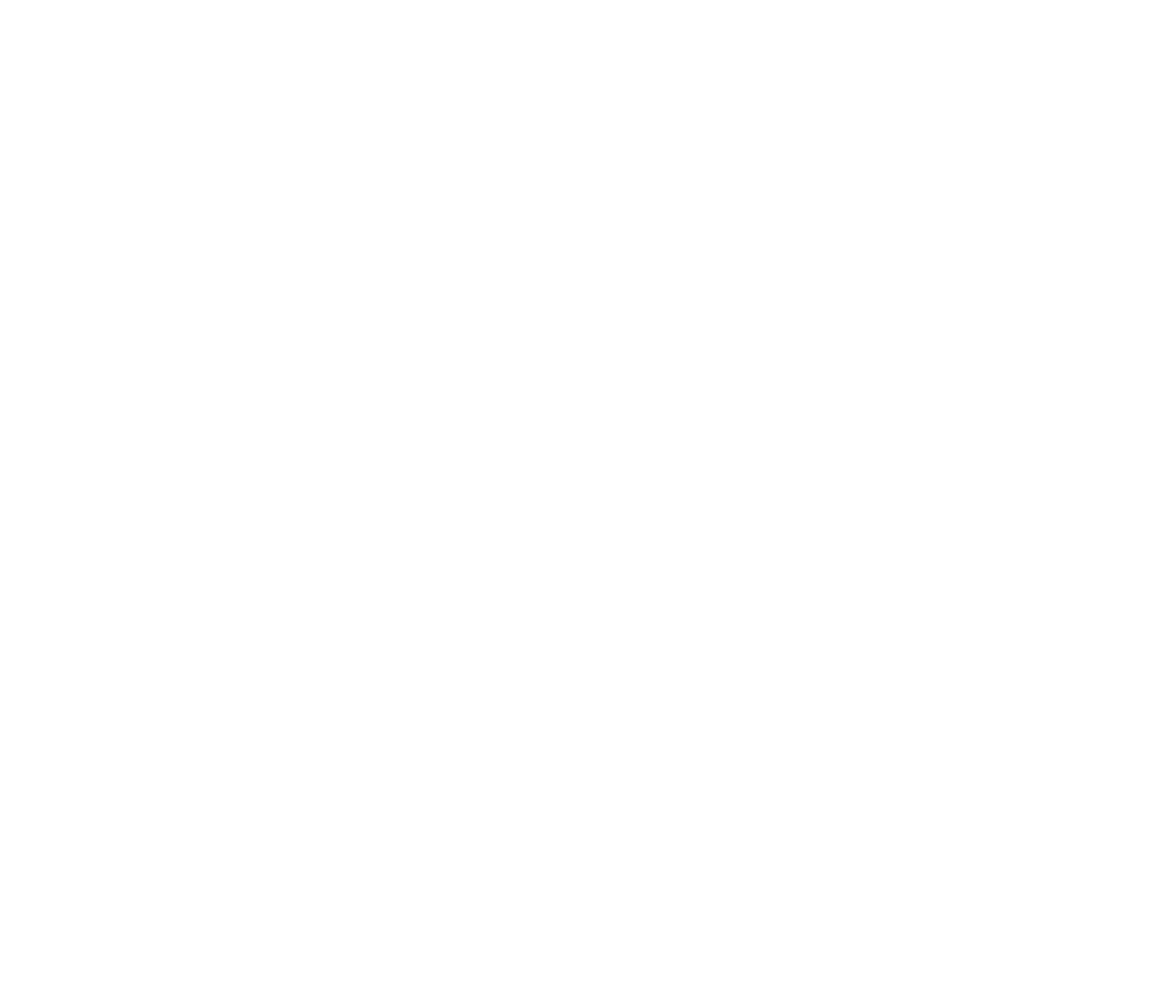
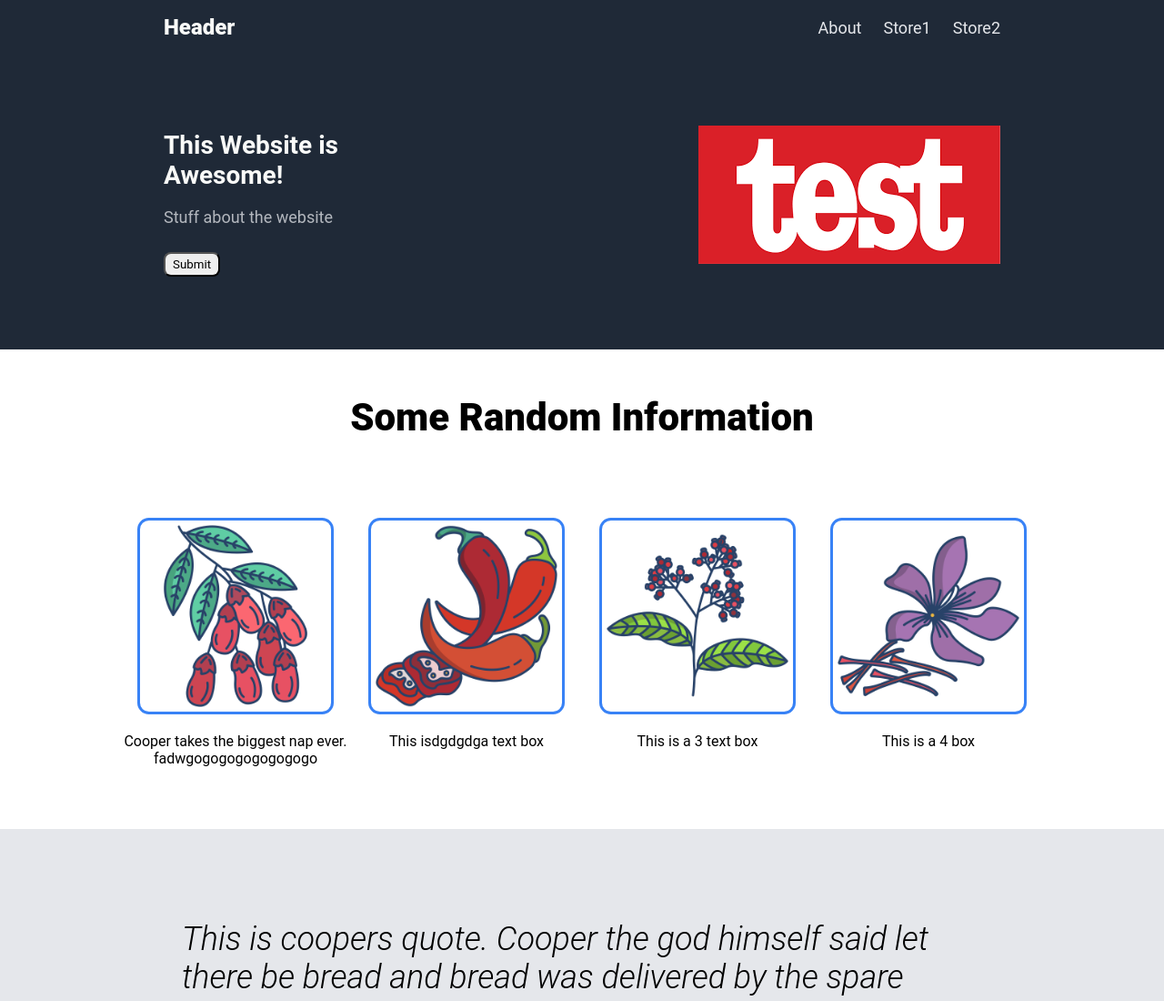
Before and after one commit to drachnik/first_website, a plain HTML site: page index.html in a window 1280 px wide. Shown: the top 1100 px of the page at 91% size. Before the commit the page ends 800 px from the top, so only its background shows below. Drawn offline with Linux system fonts and the light colour scheme.

Commit message:
This website is now complete will maybe add relevant information later about my dog

```diff
--- a/index.html
+++ b/index.html
@@ -3,9 +3,82 @@
 <head>
     <meta charset="UTF-8">
     <meta name="viewport" content="width=device-width, initial-scale=1.0">
-    <title>Document</title>
+    <title>Myfirstwebsite</title>
+    <link rel="stylesheet" href="style.css">
 </head>
 <body>
+    <div class ="body">
+        <div class = "header">
+            <div class = "nav">
+                <div class="logo">Header</div>
+                    <ul class = "links">
+                        <li><a href="#">About</a></li>
+                        <li><a href="#">Store1</a></li>
+                        <li><a href="#">Store2</a></li>
+                    </ul>
+                </div>
+        <div class="body1">
+            <div class ="body1-text">
+                <h1>This Website is Awesome!</h1>
+                <p>Stuff about the website</p>
+                <button type ="button">Submit</button>
+            </div>
+            <div class ="body1-img">
+                <img src="test.png" alt="test">
+            </div>
+        </div>
+        </div>
 
+
+        <div class="body2">
+            <h2> Some Random Information</h2>
+
+            <div class ="container">
+                <div class="card">
+                    <img src="./images/barberry.png" alt="barberry">
+                    <p> Cooper takes the biggest nap ever. fadwgogogogogogogogo</p>
+                </div>
+                <div class="card">
+                    <img src="./images/chilli.png" alt="chili">
+                    <p> This isdgdgdga  text box</p>
+                </div>
+                <div class="card">
+                    <img src="./images/pepper.png" alt="pepper">
+                    <p> This is a 3 text box</p>
+                </div>
+                <div class="card">
+                    <img src="./images/saffron.png" alt="saffron">
+                    <p> This is a 4 box</p>
+                </div>
+          </div>
+        </div>
+
+        <div class="body3">
+            <div class ="textb3"> This is coopers quote. Cooper the god himself said let there be bread and bread was delivered by the spare hooman</div>
+            <p> - This is the author of the quote cooper himself</p>
+        </div>
+
+        <div class ="body4">
+        <div class = container4>
+            <div class = "left">
+                <div class="title4"> Call to aciton </div>
+                <div class="text">I hate mondays! says the cooper dog</div>
+            </div>
+            <div class = "right">
+                <button class="signup">Sign Up</button>
+            </div>
+        </div>
+        </div>
+
+        <div class="footer">
+            <ul class="left-links">
+              <li><a href="#">Copyright @ The Odin Project 2021</a></li>
+            </ul>
+        <!-- </div> -->
+    </div>
+
+    <!-- Can add header stuff here -->
+
+    <!-- make a class maybe div class = body -->
 </body>
 </html>
--- a/style.css
+++ b/style.css
@@ -0,0 +1,270 @@
+
+html, body {
+    margin: 0;
+    padding: 0;
+    min-width: 550px;
+    position: relative;
+  }
+body
+{
+    font-family: 'Courier New', Courier, monospace;
+    /* display: flex; */
+}
+
+.body
+{
+    font-family: Roboto, sans-serif;
+    margin: 0;
+    padding: 0;
+    display: flex;
+    flex-direction: column;
+}
+
+.logo {
+    font-size: 24px;
+    font-weight: 900;
+    color: #F9FAF8;
+}
+
+.header
+{
+    background-color: #1F2937;
+    color: #ffffff;
+    display: flex;
+    flex-direction: column;
+    padding-top: 16px;
+    padding-left: 180px;
+    padding-right: 180px;
+
+
+}
+
+.nav {
+    display: flex;
+    align-items: center;
+    justify-content: space-between;
+}
+
+
+ul {
+    list-style-type: none;
+    margin: 0;
+    padding: 0;
+    display: flex;
+    gap: 24px;
+}
+
+a {
+    text-decoration: none;
+    color: #E5E7EB;
+    font-size: 18px;
+}
+.body1
+{
+    padding: 5em 0;
+    display: flex;
+    background-color: #1F2937;
+    color: #F9FAF8;
+    justify-content: space-between;
+    align-items: center;
+    /* padding: 35px;
+    font-size: 10px;
+    /* gap: 50px; */
+    /* gap: 2em; */
+
+
+
+}
+
+.body1-text{
+
+    flex-wrap: wrap;
+    word-wrap: break-word; /* Ensure text breaks correctly */
+    min-width: 100px;
+    flex-flow: row wrap;
+
+    max-width: 300px;
+
+
+}
+
+h1
+{
+  font-size: 28px;
+  font-weight: bold;
+  color: #F9FAF8;
+
+  /* display: flex;
+  flex-wrap: wrap;
+  word-wrap: break-word; Ensure text breaks correctly */
+}
+
+.body1-text p
+{
+    display: flex;
+    /* flex-basis: 400px; */
+    opacity: 0.75;
+    flex-direction: column;
+    text-align: left;
+    font-size: 18px;
+    color: #E5E7EB;
+    text-decoration: none
+}
+
+
+button {
+    padding: 4px 8px;
+    font-family: Roboto, sans-serif;
+    border-radius: 8px;
+    background: #eee;
+    margin-top: 10px;
+  }
+
+.body1-img
+  {
+    width: auto;
+    height: auto;
+    display: flex;
+    align-items: center;
+    justify-content: center;
+    flex-shrink: 0;
+
+
+  }
+/* Container section */
+  .body2
+  {
+    display:flex;
+    align-items: center;
+    text-align: center;
+    flex-direction: column;
+
+  }
+
+.body2 h2{
+    font-size: 42px;
+    font-weight: 900;
+    margin-top: 50px;
+}
+
+.container
+{
+    display: flex;
+    justify-content: center;
+    align-items: flex-start;
+    /* word-break: break-all; */
+    text-align: center;
+    flex-wrap: wrap;
+    margin-bottom: 50px;
+    margin-top: 50px;
+    /* gap: 100px; */
+    margin-left: 5px;
+    margin-right: 5px;
+
+
+}
+
+.card
+{
+    display: flex;
+    width: 250px;
+    /* Remove fixed height to let the content dictate the size */
+    text-align: center;
+    word-break: break-all;
+    align-items: center;
+    justify-content: center;
+    flex-direction: column;
+    margin: 2px;
+    overflow: visible;
+    display: inline-block;
+
+
+}
+
+
+
+ .card img{
+    border: 3px solid #3882F6;
+    width: 210px;
+    height: auto;
+    border-radius: 1vw;
+
+    /* flex-shrink: ; */
+
+ }
+
+.card p
+{
+    text-wrap: wrap;
+}
+
+.body3
+{
+    background-color: #E5E7EB;
+    display: flex;
+    flex-direction: column;
+    justify-content: flex-start;
+    text-align: left;
+    font-size: 36px;
+    font-weight: 300;
+    font-style: italic;
+    padding: 100px;
+    text-wrap: wrap;
+    padding-left: 200px;
+    padding-right: 200px;
+}
+.body3 p
+{
+    text-align: right;
+    font-size: medium;
+    font-weight: bolder;
+}
+
+.body4
+{
+    display: flex;
+    justify-content: center;
+    flex-direction: row;
+    /* gap: 300px; */
+    background-color: white;
+    align-items: center;
+    margin: 40px;
+}
+
+.container4
+{
+    background-color: #3882F6;
+    display: flex;
+    width: 600px;
+    height: 100px;
+    border-radius: 10px;
+    align-items: center;
+    justify-content:space-around;
+    color: white;
+}
+
+.title4
+{
+    font-weight: bold;
+    color: white;
+    font-size: 18px;
+    text-wrap: wrap;
+}
+.signup
+{
+    background-color: transparent;
+    border: 2px solid #F9FAF8;
+    border-radius: 6px;
+    color: white;
+    padding-left: 20px;
+    padding-right: 20px;
+
+}
+
+.footer
+{
+    background-color: #1F2937;
+    padding: 20px;
+    display: flex;
+    justify-content: center;
+}
```
Also changed, not shown: images/barberry.png (added), images/chilli.png (added), images/pepper.png (added), images/saffron.png (added), test.png (added).
